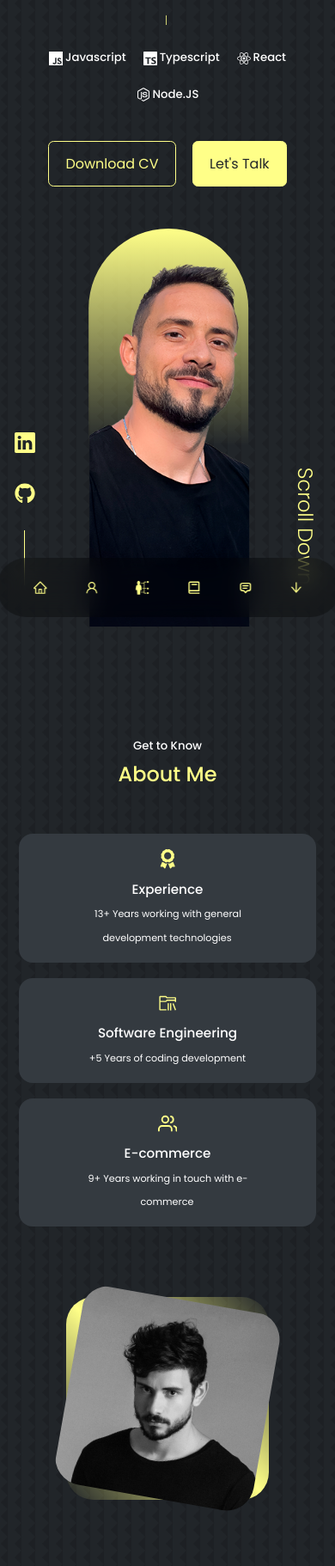
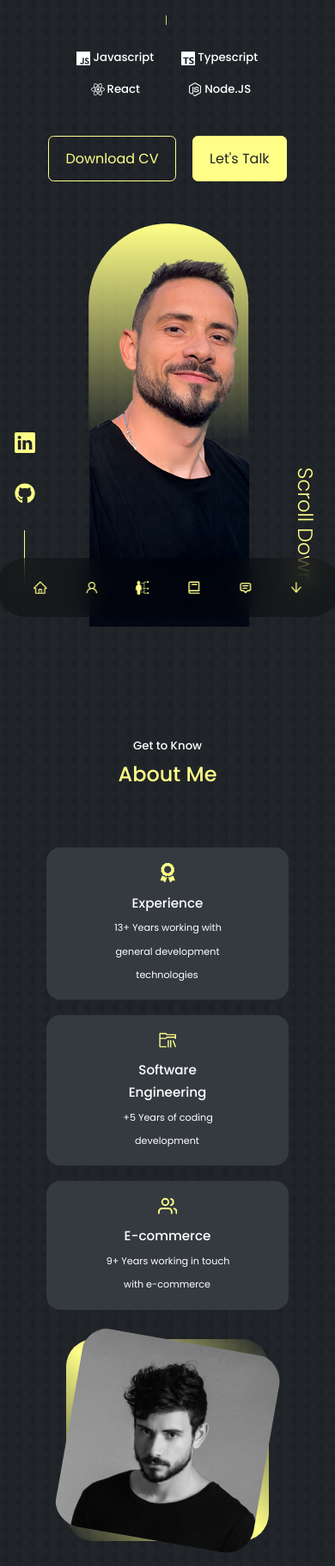
Before and after one commit to muricristiano/Portfolio, a React (Create React App) app: page / in a window 390 px wide. Shown: the part 117-1939 px from the top of the page at 86% size. Built offline with nearby package versions, Linux system fonts and the light colour scheme.

Commit message:
new features, new resize mobile

```diff
--- a/src/components/about/about.css
+++ b/src/components/about/about.css
@@ -109,7 +109,7 @@
     }
 
     .about__content p {
-        margin: 1rem 0 1.5rem;
+        margin: 0 0 1.5rem;
     }
 
     .about__content a {
@@ -123,7 +123,7 @@
 @media screen and (max-width: 600px) {
     .about__me {
         width: 65%;
-        margin: 0 auto 3rem;
+        margin: 1rem auto 3rem;
     }
 
     .about__icon {
@@ -133,7 +133,7 @@
     .about__cards {
         grid-template-columns: 1fr;
         gap: 1rem;
-        padding: 0 1rem 5rem;
+        padding:  1rem 3rem;
     }
 
     .about__card {
@@ -146,7 +146,7 @@
     }
 
     .about__content p {
-        margin: 1.5rem 0;
+        margin: 0 0 1.5rem;
         font-size: 1rem;
     }
 }
--- a/src/components/header/header.css
+++ b/src/components/header/header.css
@@ -179,6 +179,9 @@ header {
     }
 
     .stacks{
-        flex-wrap: wrap;
+        display: grid;
+        grid-template-columns: 1fr 1fr; /* Duas colunas de tamanho igual */
+        grid-gap: 10px;
+        padding: 0 4rem;
     }
 }
```
